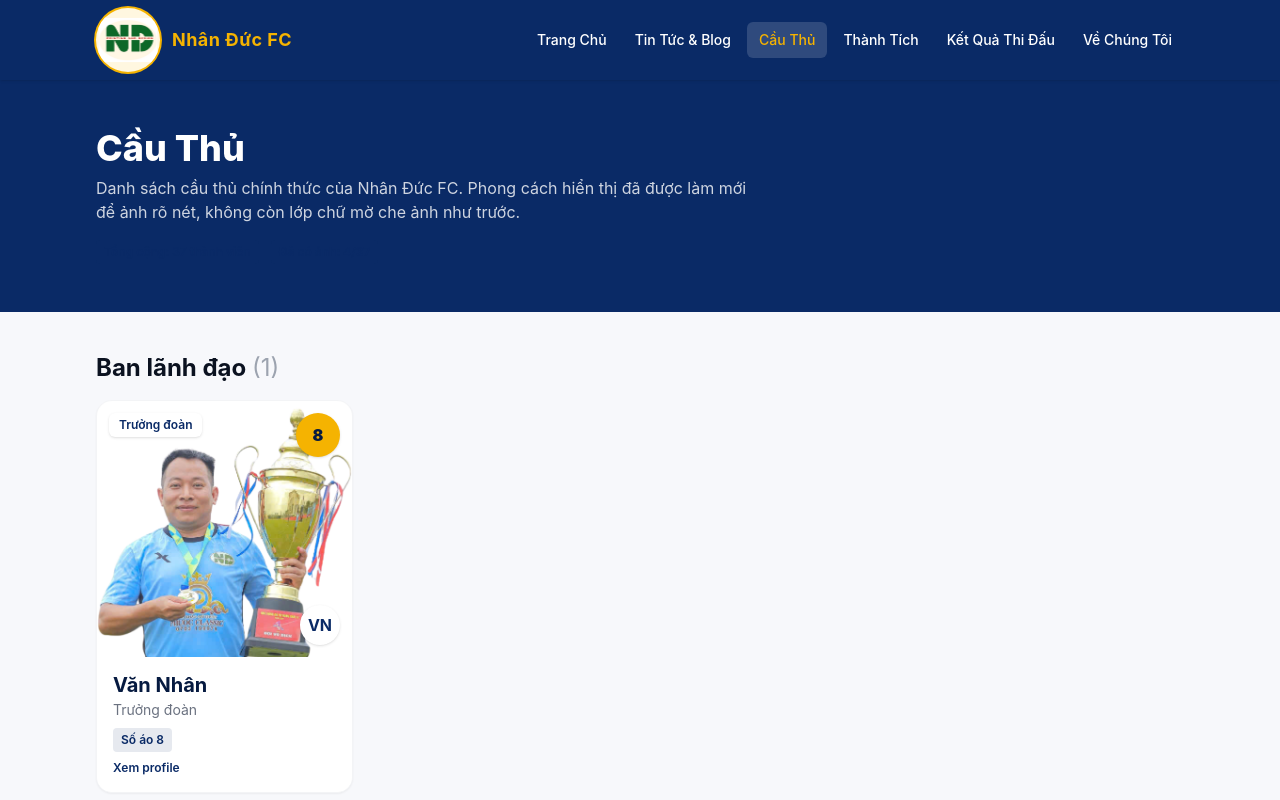
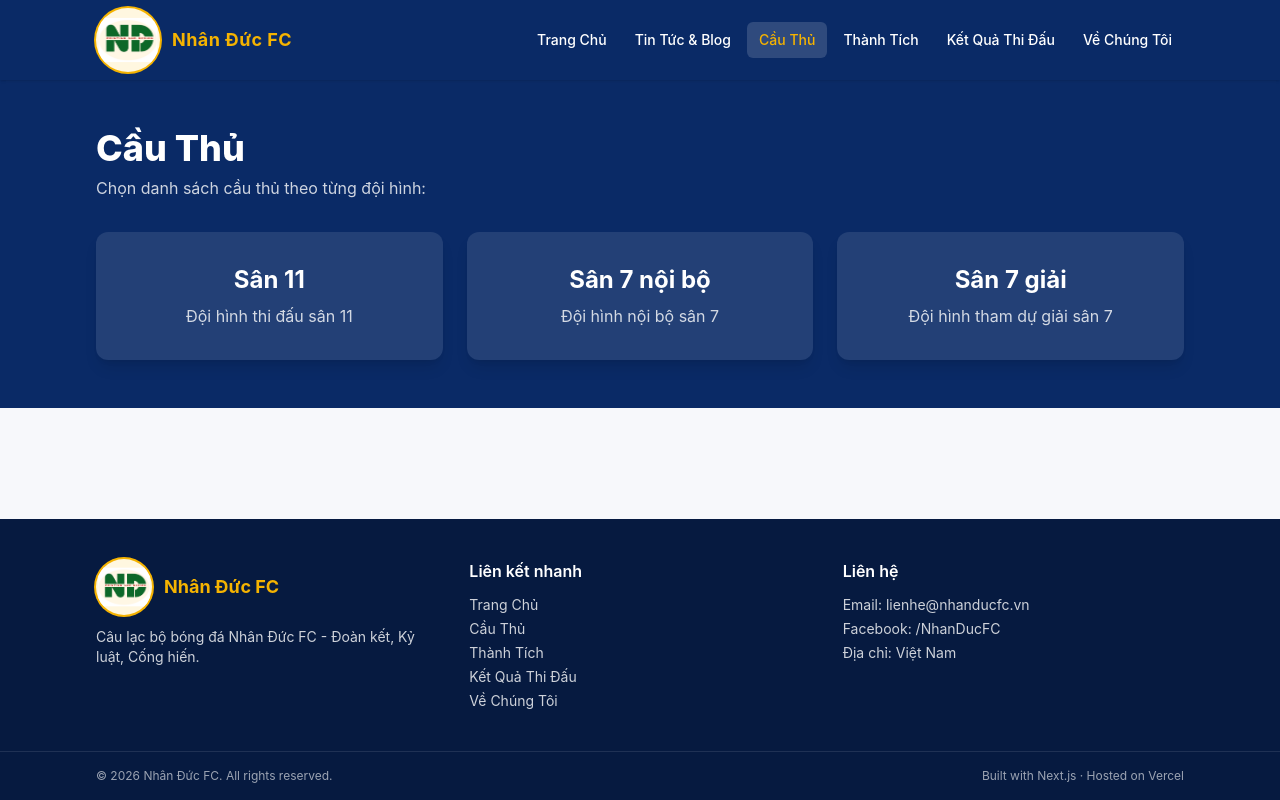
Before and after one commit to tuantran0707/NhanDuc, a Next.js app: page /cau-thu in a window 1280 px wide. Shown: the top 800 px of the page. Built offline with nearby package versions, Linux system fonts and the light colour scheme.

Commit message:
fix player danhsach

```diff
--- a/app/cau-thu/page.tsx
+++ b/app/cau-thu/page.tsx
@@ -49,80 +49,37 @@ async function getPlayerPhotoMap() {
 
 import PlayerCard from "@/components/PlayerCard";
 
-export default async function PlayersPage() {
-  const photoMap = await getPlayerPhotoMap();
-  const uploadedCount = Object.keys(photoMap).length;
+import Link from "next/link";
 
-  const groups = positionGroups
-    .map((g) => ({
-      ...g,
-      list: players
-        .filter((p) => groupKey(p) === g.key)
-        .sort((a, b) => a.number - b.number)
-    }))
-    .filter((g) => g.list.length > 0);
-
+export default function PlayersPage() {
   return (
     <>
       <section className="bg-brand text-white">
         <div className="container-page py-12">
           <h1 className="text-3xl md:text-4xl font-extrabold">Cầu Thủ</h1>
           <p className="mt-2 text-white/80 max-w-2xl">
-            Danh sách cầu thủ chính thức của Nhân Đức FC. Phong cách hiển thị đã được làm mới để ảnh rõ nét,
-            không còn lớp chữ mờ che ảnh như trước.
+            Chọn danh sách cầu thủ theo từng đội hình:
           </p>
-          <div className="mt-4 flex gap-3 text-sm">
-            <span className="badge bg-white/15 text-white">Tổng cộng: {players.length} thành viên</span>
-            <span className="badge bg-white/15 text-white">Đã có ảnh: {uploadedCount}/{players.length}</span>
+          <div className="mt-8 grid grid-cols-1 md:grid-cols-3 gap-6">
+            <Link href="/cau-thu/squad/san11">
+              <div className="rounded-xl bg-white/10 hover:bg-white/20 transition p-8 text-center cursor-pointer shadow-lg">
+                <div className="text-2xl font-bold mb-2">Sân 11</div>
+                <div className="text-white/80">Đội hình thi đấu sân 11</div>
+              </div>
+            </Link>
+            <Link href="/cau-thu/squad/s7noibo">
+              <div className="rounded-xl bg-white/10 hover:bg-white/20 transition p-8 text-center cursor-pointer shadow-lg">
+                <div className="text-2xl font-bold mb-2">Sân 7 nội bộ</div>
+                <div className="text-white/80">Đội hình nội bộ sân 7</div>
+              </div>
+            </Link>
+            <Link href="/cau-thu/squad/s7giai">
+              <div className="rounded-xl bg-white/10 hover:bg-white/20 transition p-8 text-center cursor-pointer shadow-lg">
+                <div className="text-2xl font-bold mb-2">Sân 7 giải</div>
+                <div className="text-white/80">Đội hình tham dự giải sân 7</div>
+              </div>
+            </Link>
           </div>
-        </div>
-      </section>
-
-      <section className="container-page py-10 space-y-12">
-        {groups.map((g) => (
-          <div key={g.key}>
-            <div className="flex items-end justify-between mb-4">
-              <h2 className="text-xl md:text-2xl font-bold">
-                {g.label} <span className="text-gray-400 font-normal">({g.list.length})</span>
-              </h2>
-            </div>
-            <div className="grid gap-5 sm:grid-cols-2 md:grid-cols-3 lg:grid-cols-4">
-              {g.list.map((p) => (
-                <PlayerCard key={p.stt} p={p} photo={photoMap[p.stt]} />
-              ))}
-            </div>
-          </div>
-        ))}
-      </section>
-
-      {/* Bảng tổng hợp */}
-      <section className="container-page pb-16">
-        <h2 className="text-xl md:text-2xl font-bold mb-4">Bảng danh sách đầy đủ</h2>
-        <div className="card overflow-x-auto">
-          <table className="min-w-full text-sm">
-            <thead className="bg-gray-50 text-gray-600 uppercase text-xs">
-              <tr>
-                <th className="px-4 py-3 text-left">STT</th>
-                <th className="px-4 py-3 text-left">Tên</th>
-                <th className="px-4 py-3 text-left">Số áo</th>
-                <th className="px-4 py-3 text-left">Size</th>
-                <th className="px-4 py-3 text-left">Ngày sinh</th>
-                <th className="px-4 py-3 text-left">Vị trí</th>
-              </tr>
-            </thead>
-            <tbody>
-              {players.map((p) => (
-                <tr key={p.stt} className="border-t border-gray-100">
-                  <td className="px-4 py-2">{p.stt}</td>
-                  <td className="px-4 py-2 font-medium">{p.name}</td>
-                  <td className="px-4 py-2">{p.number}</td>
-                  <td className="px-4 py-2">{p.size || "-"}</td>
-                  <td className="px-4 py-2">{p.dob || "-"}</td>
-                  <td className="px-4 py-2">{p.position || "-"}</td>
-                </tr>
-              ))}
-            </tbody>
-          </table>
         </div>
       </section>
     </>
--- /dev/null
+++ b/app/cau-thu/squad/s7giai.tsx
@@ -0,0 +1,21 @@
+import { players } from "@/lib/players";
+import PlayerCard from "@/components/PlayerCard";
+
+export const metadata = { title: "Sân 7 giải - Nhân Đức FC" };
+
+// TODO: Cập nhật danh sách số áo hoặc tên cầu thủ cho sân 7 giải
+const s7giaiNumbers = [8,4,10,43,1,19,17,74,29,22,12,16,15,99,11,26,18,92,12,55,33,39,5,47,21,31,78,77,27,7,52,57,14,28,23,20,35];
+const list = players.filter(p => s7giaiNumbers.includes(p.number));
+
+export default function S7GiaiPage() {
+  return (
+    <section className="container-page py-10">
+      <h1 className="text-2xl font-bold mb-6">Danh sách Sân 7 giải</h1>
+      <div className="grid gap-5 sm:grid-cols-2 md:grid-cols-3 lg:grid-cols-4">
+        {list.map((p) => (
+          <PlayerCard key={p.stt} p={p} />
+        ))}
+      </div>
+    </section>
+  );
+}
--- /dev/null
+++ b/app/cau-thu/squad/s7noibo.tsx
@@ -0,0 +1,26 @@
+import fs from "fs";
+import path from "path";
+import { parse } from "csv-parse/sync";
+import PlayerCard from "@/components/PlayerCard";
+
+export const metadata = { title: "Sân 7 nội bộ - Nhân Đức FC" };
+
+function getS7NoiBo() {
+  const filePath = path.join(process.cwd(), "data", "nhanduc-s7noibo.csv");
+  const csv = fs.readFileSync(filePath, "utf8");
+  return parse(csv, { columns: true });
+}
+
+export default function S7NoiBoPage() {
+  const list = getS7NoiBo();
+  return (
+    <section className="container-page py-10">
+      <h1 className="text-2xl font-bold mb-6">Danh sách Sân 7 nội bộ</h1>
+      <div className="grid gap-5 sm:grid-cols-2 md:grid-cols-3 lg:grid-cols-4">
+        {list.map((p, idx) => (
+          <PlayerCard key={idx} p={p} />
+        ))}
+      </div>
+    </section>
+  );
+}
--- /dev/null
+++ b/app/cau-thu/squad/san11.tsx
@@ -0,0 +1,20 @@
+import { players } from "@/lib/players";
+import PlayerCard from "@/components/PlayerCard";
+
+export const metadata = { title: "Sân 11 - Nhân Đức FC" };
+
+export default function San11Page() {
+  // Danh sách số áo sân 11 lấy từ file excel
+  const san11Numbers = [8,4,10,43,1,19,17,74,29,22,12,16,15,99,11,26,18,92,12,55,33,39,5,47,21,31,78,77,27,7,52,57,14,28,23,20,35];
+  const list = players.filter(p => san11Numbers.includes(p.number));
+  return (
+    <section className="container-page py-10">
+      <h1 className="text-2xl font-bold mb-6">Danh sách Sân 11</h1>
+      <div className="grid gap-5 sm:grid-cols-2 md:grid-cols-3 lg:grid-cols-4">
+        {list.map((p) => (
+          <PlayerCard key={p.stt} p={p} />
+        ))}
+      </div>
+    </section>
+  );
+}
```
Also changed, not shown: data/nhanduc-s7noibo.csv (added).
